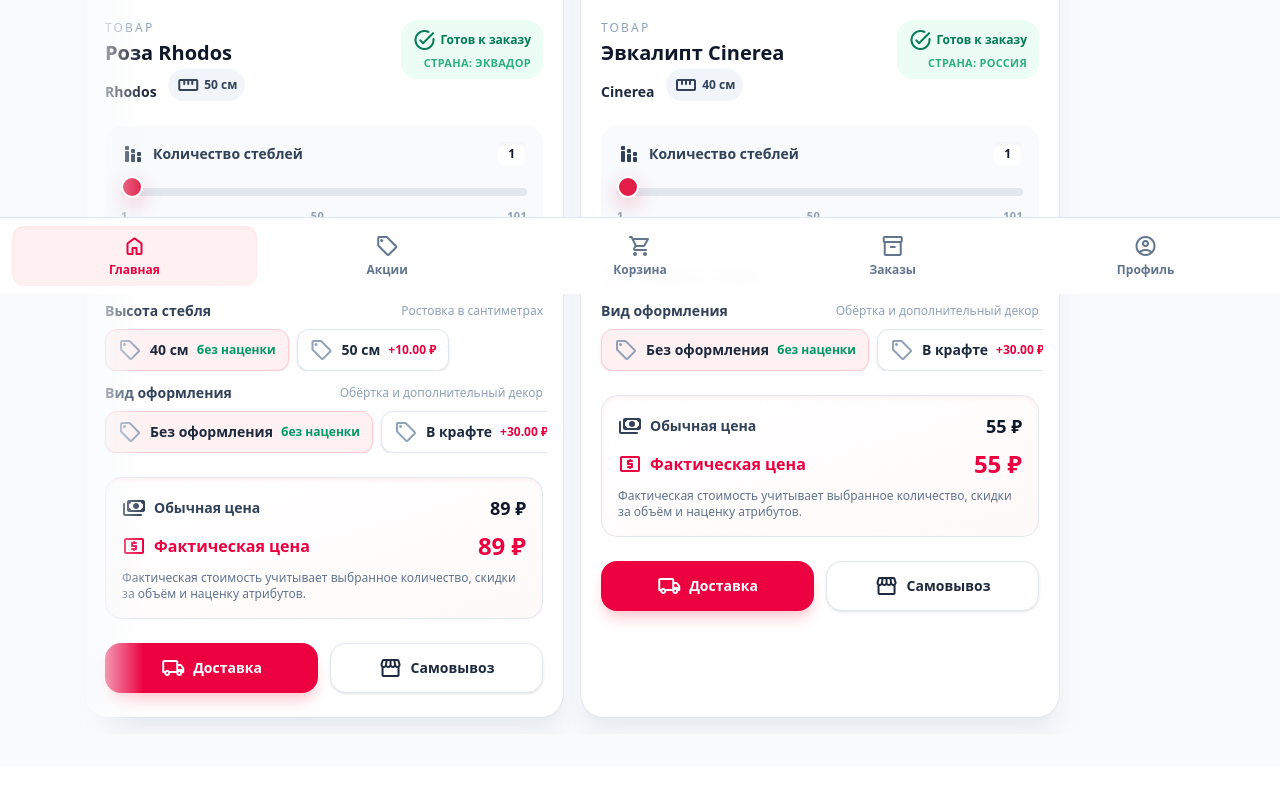
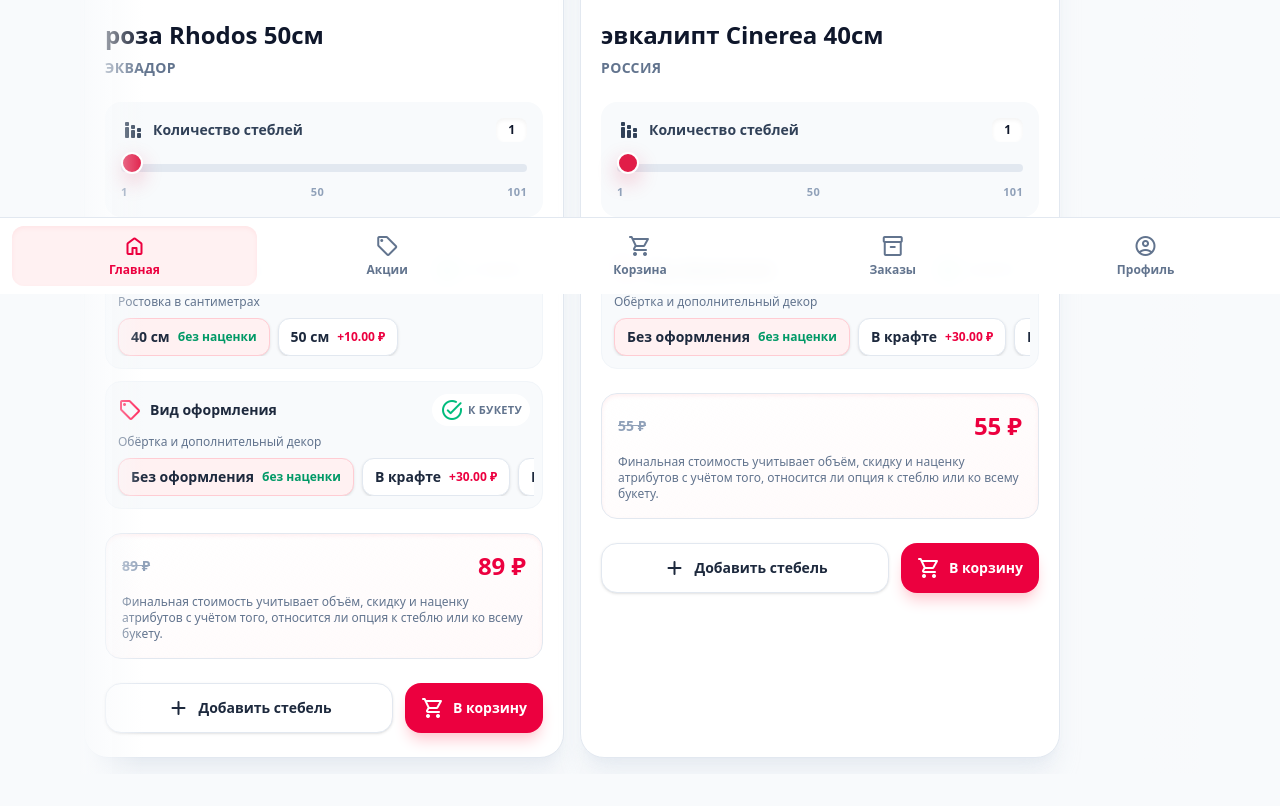
Before and after one commit to uran124/bunch, a PHP site: page / in a window 1280 px wide. Shown: the part 506-1312 px from the top of the page. Before the commit the page ends 1240 px from the top, so only its background shows below. Run offline with PHP 8.4, Linux system fonts and the light colour scheme; data comes from the database, SQL or seed files in the repository; both versions use the stored data as it was after the commit.

Commit message:
Revamp product card pricing and cart prep

```diff
--- a/app/controllers/AdminController.php
+++ b/app/controllers/AdminController.php
@@ -512,6 +512,7 @@ class AdminController extends Controller
         $name = trim($_POST['name'] ?? '');
         $description = trim($_POST['description'] ?? '');
         $type = $_POST['type'] ?? 'selector';
+        $appliesTo = $_POST['applies_to'] ?? 'stem';
         $isActive = isset($_POST['is_active']) ? 1 : 0;
 
         if ($name === '') {
@@ -525,6 +526,7 @@ class AdminController extends Controller
             'name' => $name,
             'description' => $description !== '' ? $description : null,
             'type' => $type,
+            'applies_to' => $appliesTo === 'bouquet' ? 'bouquet' : 'stem',
             'is_active' => $isActive,
         ]);
 
--- a/app/models/AttributeModel.php
+++ b/app/models/AttributeModel.php
@@ -56,12 +56,13 @@ class AttributeModel extends Model
     {
         if (!empty($data['id'])) {
             $stmt = $this->db->prepare(
-                "UPDATE {$this->attributesTable} SET name = :name, description = :description, type = :type, is_active = :is_active WHERE id = :id"
+                "UPDATE {$this->attributesTable} SET name = :name, description = :description, type = :type, applies_to = :applies_to, is_active = :is_active WHERE id = :id"
             );
             $stmt->execute([
                 'name' => $data['name'],
                 'description' => $data['description'],
                 'type' => $data['type'],
+                'applies_to' => $data['applies_to'],
                 'is_active' => $data['is_active'],
                 'id' => $data['id'],
             ]);
@@ -70,12 +71,13 @@ class AttributeModel extends Model
         }
 
         $stmt = $this->db->prepare(
-            "INSERT INTO {$this->attributesTable} (name, description, type, is_active) VALUES (:name, :description, :type, :is_active)"
+            "INSERT INTO {$this->attributesTable} (name, description, type, applies_to, is_active) VALUES (:name, :description, :type, :applies_to, :is_active)"
         );
         $stmt->execute([
             'name' => $data['name'],
             'description' => $data['description'],
             'type' => $data['type'],
+            'applies_to' => $data['applies_to'],
             'is_active' => $data['is_active'],
         ]);
 
--- a/app/views/home.php
+++ b/app/views/home.php
@@ -36,6 +36,23 @@
                     $priceTiersJson = htmlspecialchars(json_encode($product['price_tiers'], JSON_UNESCAPED_UNICODE), ENT_QUOTES, 'UTF-8');
                     $basePrice = number_format((float) $product['price'], 2, '.', '');
                     $height = $product['stem_height_cm'] ?? $product['supply_stem_height_cm'] ?? null;
+                    $flower = $product['supply_flower_name'] ?? $product['name'];
+                    $variety = $product['supply_variety'] ?? '';
+                    $titleParts = [];
+
+                    if ($flower) {
+                        $titleParts[] = mb_strtolower($flower, 'UTF-8');
+                    }
+
+                    if ($variety) {
+                        $titleParts[] = $variety;
+                    }
+
+                    if ($height) {
+                        $titleParts[] = $height . 'см';
+                    }
+
+                    $displayName = $titleParts ? implode(' ', $titleParts) : $product['name'];
                     ?>
                     <article
                         id="<?php echo $cardId; ?>"
@@ -63,31 +80,11 @@
                         </div>
 
                         <div class="space-y-6 px-5 pb-6 pt-5">
-                            <div class="flex items-start justify-between gap-3">
-                                <div class="space-y-1">
-                                    <p class="text-xs uppercase tracking-[0.18em] text-slate-400">Товар</p>
-                                    <h2 class="text-xl font-bold leading-tight text-slate-900"><?php echo htmlspecialchars($product['name'], ENT_QUOTES, 'UTF-8'); ?></h2>
-                                    <p class="text-sm text-slate-600">
-                                        <?php if (!empty($product['supply_variety'])): ?>
-                                            <span class="font-semibold text-slate-800"><?php echo htmlspecialchars($product['supply_variety'], ENT_QUOTES, 'UTF-8'); ?></span>
+                            <div class="space-y-2">
+                                <h2 class="text-2xl font-semibold leading-tight text-slate-900"><?php echo htmlspecialchars($displayName, ENT_QUOTES, 'UTF-8'); ?></h2>
+                                <?php if (!empty($product['supply_country'])): ?>
+                                    <p class="text-sm font-semibold uppercase tracking-wide text-slate-500"><?php echo htmlspecialchars($product['supply_country'], ENT_QUOTES, 'UTF-8'); ?></p>
                                 <?php endif; ?>
-                                        <?php if ($height): ?>
-                                            <span class="ml-2 inline-flex items-center gap-1 rounded-full bg-slate-100 px-2 py-1 text-xs font-semibold text-slate-700">
-                                                <span class="material-symbols-rounded text-base">straighten</span>
-                                                <?php echo htmlspecialchars($height, ENT_QUOTES, 'UTF-8'); ?> см
-                                            </span>
-                                        <?php endif; ?>
-                                    </p>
-                                </div>
-                                <div class="rounded-2xl bg-emerald-50 px-3 py-2 text-right text-xs font-semibold text-emerald-700">
-                                    <p class="flex items-center justify-end gap-1">
-                                        <span class="material-symbols-rounded text-base">task_alt</span>
-                                        Готов к заказу
-                                    </p>
-                                    <?php if (!empty($product['supply_country'])): ?>
-                                        <p class="mt-1 text-[11px] uppercase tracking-wide text-emerald-600/80">Страна: <?php echo htmlspecialchars($product['supply_country'], ENT_QUOTES, 'UTF-8'); ?></p>
-                                    <?php endif; ?>
-                                </div>
                             </div>
 
                             <div class="space-y-3 rounded-2xl bg-slate-50 p-4">
@@ -116,29 +113,31 @@
 
                             <?php if (!empty($product['attributes'])): ?>
                                 <div class="space-y-3">
-                                    <div class="flex items-center gap-2 text-sm font-semibold text-slate-800">
-                                        <span class="material-symbols-rounded text-base text-rose-500">tune</span>
-                                        Атрибуты товара
-                                    </div>
-                                    <div class="space-y-3">
                                     <?php foreach ($product['attributes'] as $attribute): ?>
                                         <div
-                                                class="space-y-2"
+                                            class="space-y-2 rounded-2xl border border-slate-100 bg-slate-50 p-3"
                                             data-attribute-group
                                             data-attribute-id="<?php echo (int) $attribute['id']; ?>"
+                                            data-applies-to="<?php echo htmlspecialchars($attribute['applies_to'] ?? 'stem', ENT_QUOTES, 'UTF-8'); ?>"
                                             data-selected-delta="0"
                                         >
-                                                <div class="flex items-center justify-between text-sm font-semibold text-slate-700">
-                                                    <span><?php echo htmlspecialchars($attribute['name'], ENT_QUOTES, 'UTF-8'); ?></span>
+                                            <div class="flex items-center justify-between gap-2 text-sm font-semibold text-slate-800">
+                                                <span class="inline-flex items-center gap-2">
+                                                    <span class="material-symbols-rounded text-base text-rose-500">sell</span>
+                                                    <?php echo htmlspecialchars($attribute['name'], ENT_QUOTES, 'UTF-8'); ?>
+                                                </span>
+                                                <span class="inline-flex items-center gap-1 rounded-full bg-white px-2 py-1 text-[11px] font-semibold uppercase tracking-wide text-slate-500">
+                                                    <span class="material-symbols-rounded text-base text-emerald-500">task_alt</span>
+                                                    <?php echo ($attribute['applies_to'] ?? 'stem') === 'bouquet' ? 'к букету' : 'к стеблю'; ?>
+                                                </span>
+                                            </div>
                                             <?php if (!empty($attribute['description'])): ?>
-                                                        <span class="text-xs font-medium text-slate-400"><?php echo htmlspecialchars($attribute['description'], ENT_QUOTES, 'UTF-8'); ?></span>
+                                                <p class="text-xs text-slate-500"><?php echo htmlspecialchars($attribute['description'], ENT_QUOTES, 'UTF-8'); ?></p>
                                             <?php endif; ?>
-                                                </div>
                                             <div class="no-scrollbar -mx-1 flex gap-2 overflow-x-auto px-1">
                                                 <?php foreach ($attribute['values'] as $value): ?>
                                                     <?php
                                                     $priceDelta = number_format((float) $value['price_delta'], 2, '.', '');
-                                                        $valueId = 'attr-' . $attribute['id'] . '-' . $value['id'];
                                                     ?>
                                                     <button
                                                         type="button"
@@ -148,7 +147,6 @@
                                                         class="inline-flex items-center gap-2 whitespace-nowrap rounded-xl border border-slate-200 bg-white px-3 py-2 text-sm font-semibold text-slate-700 shadow-sm transition hover:-translate-y-0.5 hover:border-rose-200 hover:bg-rose-50 hover:text-rose-600"
                                                         aria-label="<?php echo htmlspecialchars($attribute['name'] . ': ' . $value['value'], ENT_QUOTES, 'UTF-8'); ?>"
                                                     >
-                                                            <span class="material-symbols-rounded text-base text-slate-400">sell</span>
                                                         <span class="text-sm font-semibold text-slate-800"><?php echo htmlspecialchars($value['value'], ENT_QUOTES, 'UTF-8'); ?></span>
                                                         <?php if ($priceDelta != '0.00'): ?>
                                                             <span class="text-xs font-semibold text-rose-600">+<?php echo $priceDelta; ?> ₽</span>
@@ -161,35 +159,24 @@
                                         </div>
                                     <?php endforeach; ?>
                                 </div>
-                                </div>
                             <?php endif; ?>
 
-                            <div class="space-y-2 rounded-2xl border border-slate-200 bg-gradient-to-br from-white to-rose-50/40 p-4 shadow-inner shadow-rose-100/60">
+                            <div class="space-y-3 rounded-2xl border border-slate-200 bg-gradient-to-br from-white to-rose-50/40 p-4 shadow-inner shadow-rose-100/60">
                                 <div class="flex items-center justify-between text-sm font-semibold text-slate-700">
-                                    <span class="inline-flex items-center gap-2">
-                                        <span class="material-symbols-rounded text-base">payments</span>
-                                        Обычная цена
-                                    </span>
-                                    <span data-base-price-total class="text-lg font-bold text-slate-900">—</span>
+                                    <span class="text-sm font-semibold text-slate-400 line-through" data-base-price-total>—</span>
+                                    <span class="text-2xl font-bold text-rose-600" data-actual-price>—</span>
                                 </div>
-                                <div class="flex items-center justify-between text-base font-bold text-rose-600">
-                                    <span class="inline-flex items-center gap-2">
-                                        <span class="material-symbols-rounded text-xl">local_atm</span>
-                                        Фактическая цена
-                                    </span>
-                                    <span data-actual-price class="text-2xl">—</span>
-                                </div>
-                                <p class="text-xs text-slate-500">Фактическая стоимость учитывает выбранное количество, скидки за объём и наценку атрибутов.</p>
+                                <p class="text-xs text-slate-500">Финальная стоимость учитывает объём, скидку и наценку атрибутов с учётом того, относится ли опция к стеблю или ко всему букету.</p>
                             </div>
 
-                            <div class="grid gap-3 sm:grid-cols-2">
-                                <button class="inline-flex items-center justify-center gap-2 rounded-2xl bg-rose-600 px-4 py-3 text-sm font-semibold text-white shadow-lg shadow-rose-200 transition hover:-translate-y-0.5 hover:bg-rose-700">
-                                    <span class="material-symbols-rounded text-base">local_shipping</span>
-                                    Доставка
+                            <div class="grid gap-3 sm:grid-cols-[1fr_auto]">
+                                <button type="button" data-qty-increase class="inline-flex items-center justify-center gap-2 rounded-2xl border border-slate-200 bg-white px-4 py-3 text-sm font-semibold text-slate-800 shadow-sm transition hover:-translate-y-0.5 hover:border-rose-200 hover:text-rose-600">
+                                    <span class="material-symbols-rounded text-base">add</span>
+                                    Добавить стебель
                                 </button>
-                                <button class="inline-flex items-center justify-center gap-2 rounded-2xl border border-slate-200 bg-white px-4 py-3 text-sm font-semibold text-slate-800 shadow-sm transition hover:-translate-y-0.5 hover:border-rose-200 hover:text-rose-600">
-                                    <span class="material-symbols-rounded text-base">storefront</span>
-                                    Самовывоз
+                                <button type="button" class="inline-flex items-center justify-center gap-2 rounded-2xl bg-rose-600 px-4 py-3 text-sm font-semibold text-white shadow-lg shadow-rose-200 transition hover:-translate-y-0.5 hover:bg-rose-700">
+                                    <span class="material-symbols-rounded text-base">shopping_cart</span>
+                                    В корзину
                                 </button>
                             </div>
                         </div>
@@ -300,12 +287,22 @@
         const quantity = Number(qtyInput?.value || 1);
         const unitPrice = getUnitPrice(basePrice, tiers, quantity);
 
-        const attributeDelta = Array.from(card.querySelectorAll('[data-attribute-group]')).reduce((sum, group) => {
-            return sum + Number(group.dataset.selectedDelta || 0);
-        }, 0);
+        const deltas = Array.from(card.querySelectorAll('[data-attribute-group]')).reduce(
+            (acc, group) => {
+                const scope = group.dataset.appliesTo === 'bouquet' ? 'bouquet' : 'stem';
+                const delta = Number(group.dataset.selectedDelta || 0);
+                if (scope === 'bouquet') {
+                    acc.bouquet += delta;
+                } else {
+                    acc.stem += delta;
+                }
+                return acc;
+            },
+            { stem: 0, bouquet: 0 }
+        );
 
-        const baseTotal = unitPrice * quantity;
-        const actualTotal = (unitPrice + attributeDelta) * quantity;
+        const baseTotal = basePrice * quantity;
+        const actualTotal = (unitPrice + deltas.stem) * quantity + deltas.bouquet;
 
         if (qtyValue) qtyValue.textContent = quantity.toString();
         if (basePriceTarget) basePriceTarget.textContent = formatMoney(baseTotal);
@@ -321,6 +318,16 @@
             qtyInput.addEventListener('input', () => updateCardTotals(card));
         }
 
+        const qtyIncrease = card.querySelector('[data-qty-increase]');
+        if (qtyIncrease && qtyInput) {
+            qtyIncrease.addEventListener('click', () => {
+                const current = Number(qtyInput.value || 1);
+                const next = Math.min(current + 1, Number(qtyInput.max || 101));
+                qtyInput.value = next.toString();
+                updateCardTotals(card);
+            });
+        }
+
         card.querySelectorAll('[data-attr-option]').forEach((option) => {
             option.addEventListener('click', (event) => {
                 event.preventDefault();
```
Also changed, not shown: app/controllers/CartController.php (+40 -0 lines), app/views/admin-attributes.php (+18 -2 lines), app/views/cart.php (+91 -0 lines), db_schema.sql (+5 -4 lines). Lines whose indentation alone changed are shown as unchanged.
